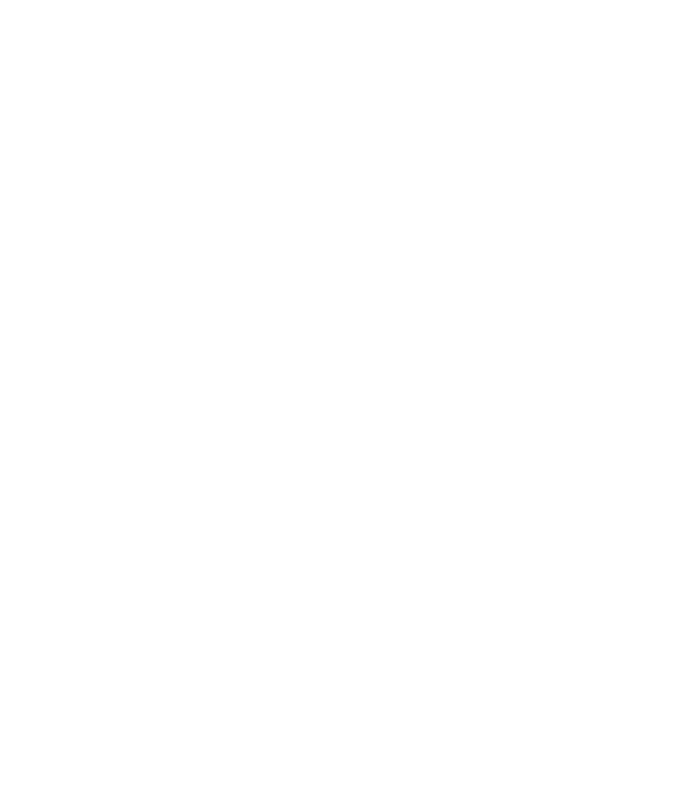
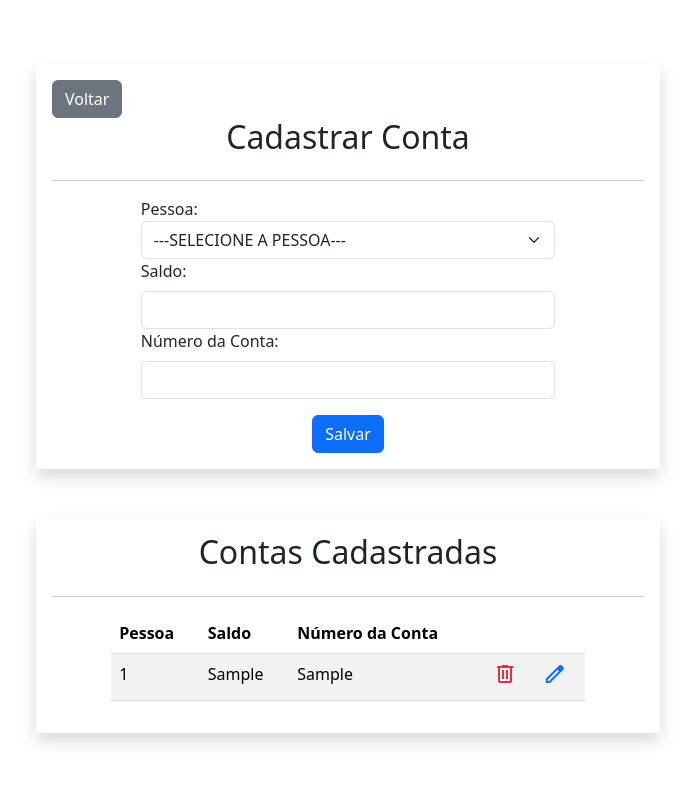
Before and after one commit to caiorodriveira/banco-PHP, a PHP site: page /conta.php in a window 1280 px wide. Before the commit the part shown is empty. Shown: the whole page, without its empty margins (292-987 px from the left). Run offline with PHP 8.4, Linux system fonts and the light colour scheme; tables that the repository leaves empty or names only in its code hold one stand-in row (values such as "Sample post").

Commit message:
IMPROVEMENT - cria layout de conta

```diff
--- a/conta.php
+++ b/conta.php
@@ -0,0 +1,98 @@
+<?php
+require_once('./private/connection.php');
+require_once('./private/contaClass.php');
+$error = "";
+$pessoas = $conn->query("SELECT * FROM pessoa")->fetchAll(PDO::FETCH_ASSOC);
+$contas = $conn->query("SELECT * FROM conta")->fetchAll(PDO::FETCH_ASSOC);
+if(!empty($_POST['pessoa']) && !empty($_POST['saldo']) && !empty($_POST['numero'])){
+    $conta = new Conta ($_POST['pessoa'], $_POST['saldo'], $_POST['numero']);
+    $exists = $conn->query("SELECT * FROM conta where numero = $conta->numero")->fetchAll(PDO::FETCH_ASSOC);
+        if (sizeof($exists) > 0) {
+            $error = "Conta já cadastrada";
+        } else {
+            $conn->query("INSERT INTO conta (id_conta, saldo, numero, id_pessoa) values(DEFAULT, $conta->saldo, $conta->numero, $conta->pessoa)");
+        }
+}
+?>
+
+<!DOCTYPE html>
+<html lang="pt-BR">
+
+<head>
+    <meta charset="UTF-8">
+    <meta http-equiv="X-UA-Compatible" content="IE=edge">
+    <meta name="viewport" content="width=device-width, initial-scale=1.0">
+    <link rel="stylesheet" href="./css/style.css">
+    <?php include('./includes/cdnsCss.php') ?>
+    <title>Bank - Conta</title>
+</head>
+
+<body>
+    <main class="container-fluid p-3">
+        <div class="new-account w-50 shadow p-3 align-self-center d-flex flex-column mt-5">
+                <a href="index.php" type="button" class="btn btn-secondary align-self-baseline">Voltar</a>
+                <h2 class="text-center flex-center"> Cadastrar Conta </h2>
+            <hr>
+            <form action="" method="POST" class="w-70 d-flex flex-column align-self-center">
+                <div class="form-group">
+                    <label for="pessoa">Pessoa: </label>
+                    <select id="pessoa" name="pessoa" class="form-select" required>
+                        <option value="">---SELECIONE A PESSOA---</option>
+                        <?php foreach($pessoas as $pessoa):?>
+                            <option value="<?=$pessoa['id_pessoa']?>"><?= $pessoa['nome'] . ' - ' .$pessoa['cpf']?></option>
+                        <?php endforeach?>
+                    </select>
+                </div>
+                <div class="form-group">
+                    <label for="saldo" class="form-label">Saldo: </label>
+                    <input type="number" id="saldo" name="saldo" class="form-control" required>
+                </div>
+                <div class="form-group">
+                    <label for="numero" class="form-label">Número da Conta: </label>
+                    <input type="number" id="numero" name="numero" class="form-control" required>
+                </div>
+                <?php if ($error != "") : ?>
+                    <div class="alert alert-danger mt-3">
+                        <span><?= $error ?></span>
+                    </div>
+                <?php endif ?>
+                <div class="action mt-3 d-flex flex-column align-self-center">
+                    <button type="submit" class="btn btn-primary">Salvar</button>
+                </div>
+            </form>
+        </div>
+
+        <div class="table-accounts w-50 p-3 shadow align-self-center d-flex flex-column mt-5">
+            <h2 class="text-center">Contas Cadastradas</h2>
+            <hr>
+            <table class="table table-striped w-80 align-self-center">
+                <thead>
+                    <tr>
+                        <th>Pessoa</th>
+                        <th>Saldo</th>
+                        <th>Número da Conta</th>
+                        <th></th>
+                        <th></th>
+                    </tr>
+                </thead>
+                <tbody>
+                <?php foreach ($contas as $c) : ?>
+                        <tr>
+                            <td><?= $c['id_pessoa'] ?></td>
+                            <td><?= $c['saldo'] ?></td>
+                            <td><?= $c['numero'] ?></td>
+                            <td><span class="material-symbols-outlined text-danger">delete</span></td>
+                            <td><span class="material-symbols-outlined text-primary">edit</span></td>
+                        </tr>
+                    <?php endforeach ?>
+                </tbody>
+            </table>
+        </div>
+
+
+    </main>
+
+    <?php include('./includes/cdnsJs.php') ?>
+</body>
+
+</html>
--- a/financias.sql
+++ b/financias.sql
@@ -38,7 +38,7 @@
 
 LOCK TABLES `pessoa` WRITE;
 /*!40000 ALTER TABLE `pessoa` DISABLE KEYS */;
-INSERT INTO `pessoa` VALUES (1,'Caio Rodrigo de Oliveira','caiorodrigo','52377178880');
+
 /*!40000 ALTER TABLE `pessoa` ENABLE KEYS */;
 UNLOCK TABLES;
 /*!40103 SET TIME_ZONE=@OLD_TIME_ZONE */;
--- a/index.php
+++ b/index.php
@@ -6,7 +6,7 @@
     <meta name="viewport" content="width=device-width, initial-scale=1.0">
     <link rel="stylesheet" href="./css/style.css">
     <?php include('./includes/cdnsCss.php')?>
-    <title>Bank $</title>
+    <title>Bank </title>
 </head>
 <body>
 
--- a/pessoa.php
+++ b/pessoa.php
@@ -27,7 +27,7 @@
     <meta name="viewport" content="width=device-width, initial-scale=1.0">
     <link rel="stylesheet" href="./css/style.css">
     <?php include('./includes/cdnsCss.php') ?>
-    <title>Bank $ - Pessoas</title>
+    <title>Bank - Pessoas</title>
 </head>
 
 <body>
--- /dev/null
+++ b/private/contaClass.php
@@ -0,0 +1,13 @@
+<?php
+    class Conta {
+        public $pessoa;
+        public $saldo;
+        public $numero;
+
+        public function __construct($pessoa, $saldo, $numero){
+            $this->pessoa = $pessoa;
+            $this->saldo = $saldo;
+            $this->numero = $numero;
+        }
+    }
+?>
```
